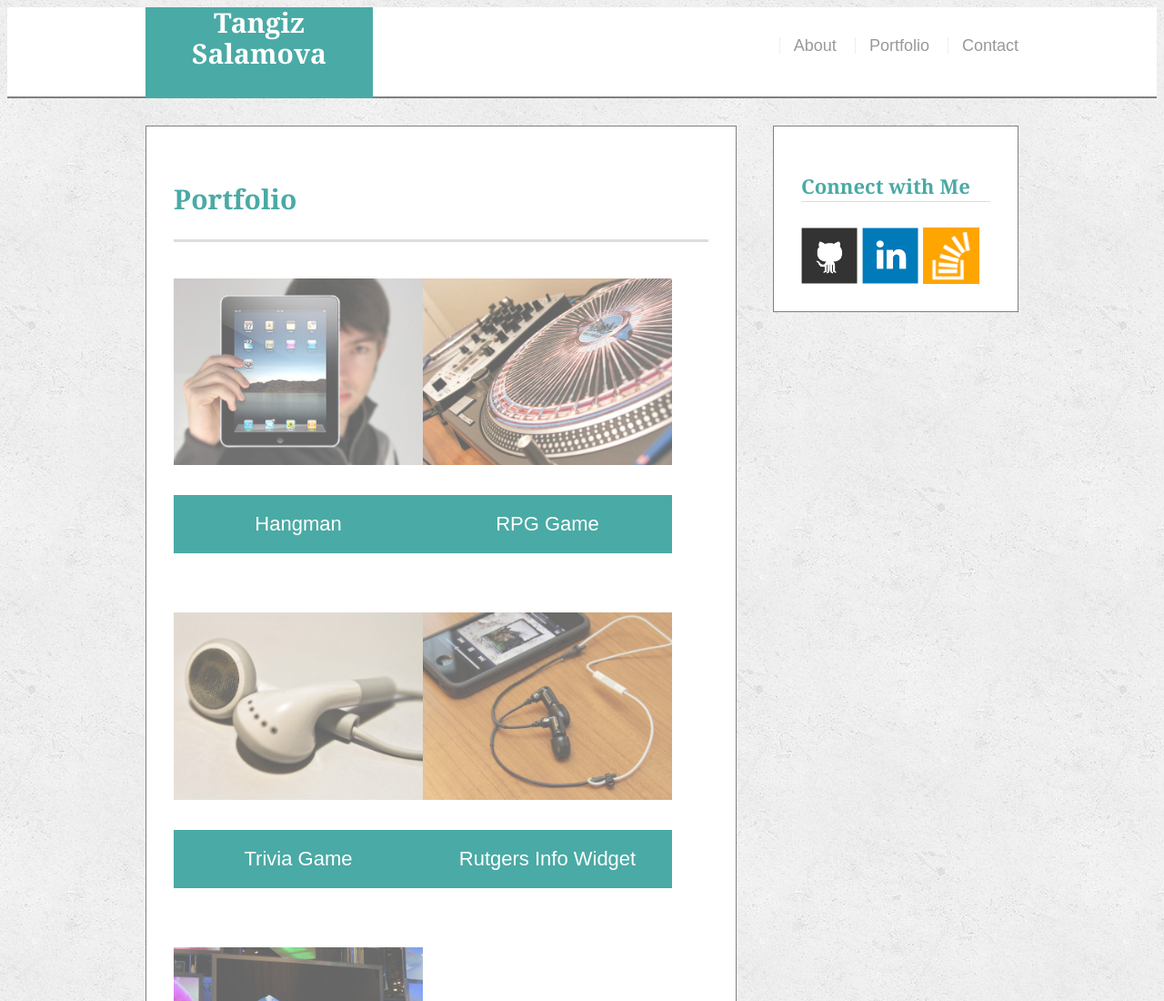
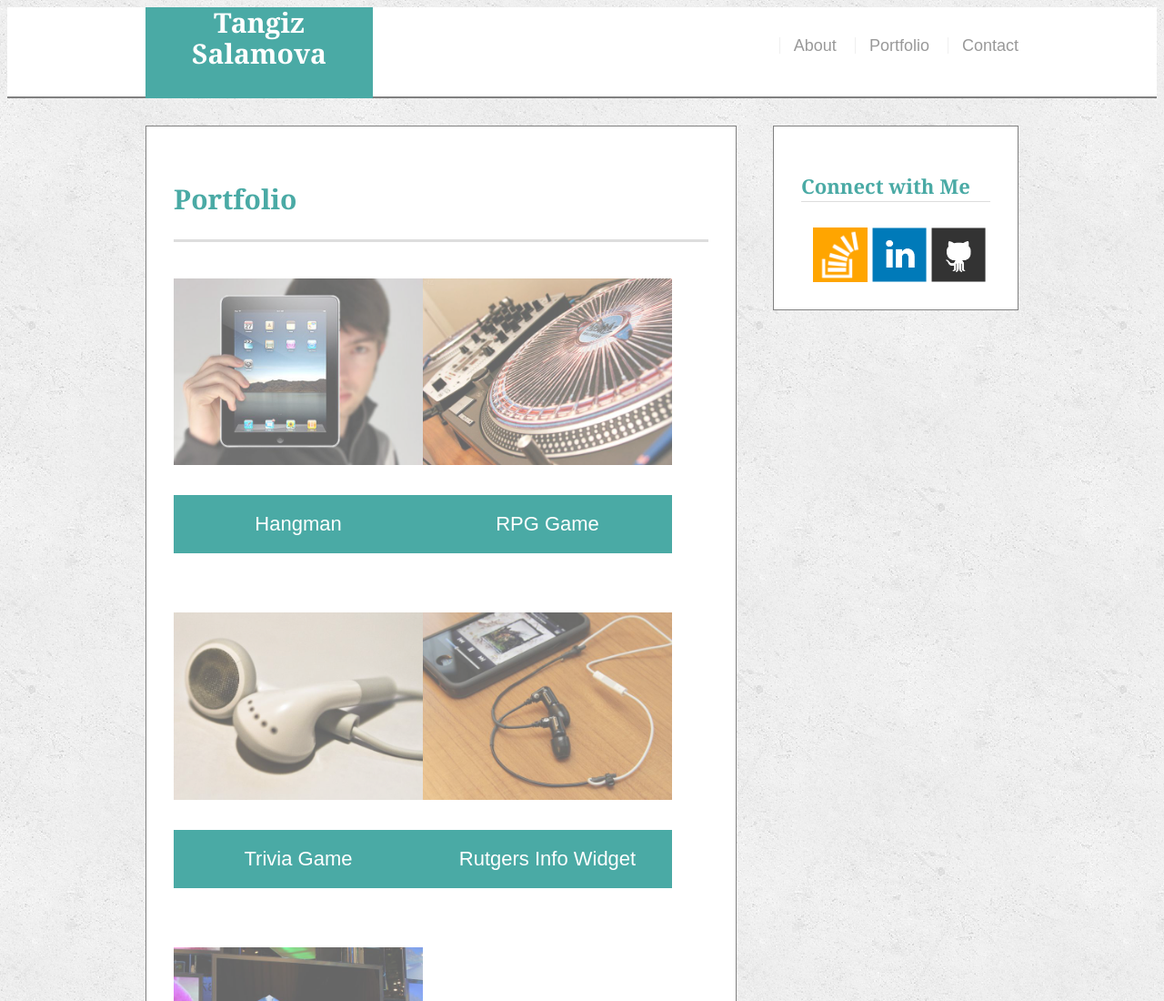
Before and after one commit to TangizSalamova/Homework-part1, a plain HTML site: page portfolio.html in a window 1280 px wide. Shown: the top 1100 px of the page at 91% size. Drawn offline with Linux system fonts and the light colour scheme; files that its build step writes are made by us from their sources.

Commit message:
reset css fayli elave olundu

```diff
--- a/portfolio.html
+++ b/portfolio.html
@@ -15,9 +15,9 @@
         <div class="containar">
             <a class="logo" href="./index.html">Tangiz Salamova</a>
             <nav>
-                <a href="index.html">About</a>
-                <a href="portfolio.html">Portfolio</a>
-                <a href="contact.html">Contact</a>
+                <a href="./index.html">About</a>
+                <a href="./portfolio.html">Portfolio</a>
+                <a href="./contact.html">Contact</a>
             </nav>
         </div>
     </header>
--- /dev/null
+++ b/reset.css
@@ -0,0 +1,48 @@
+/* http://meyerweb.com/eric/tools/css/reset/
+   v2.0 | 20110126
+   License: none (public domain)
+*/
+
+html, body, div, span, applet, object, iframe,
+h1, h2, h3, h4, h5, h6, p, blockquote, pre,
+a, abbr, acronym, address, big, cite, code,
+del, dfn, em, img, ins, kbd, q, s, samp,
+small, strike, strong, sub, sup, tt, var,
+b, u, i, center,
+dl, dt, dd, ol, ul, li,
+fieldset, form, label, legend,
+table, caption, tbody, tfoot, thead, tr, th, td,
+article, aside, canvas, details, embed,
+figure, figcaption, footer, header, hgroup,
+menu, nav, output, ruby, section, summary,
+time, mark, audio, video {
+	margin: 0;
+	padding: 0;
+	border: 0;
+	font-size: 100%;
+	font: inherit;
+	vertical-align: baseline;
+}
+/* HTML5 display-role reset for older browsers */
+article, aside, details, figcaption, figure,
+footer, header, hgroup, menu, nav, section {
+	display: block;
+}
+body {
+	line-height: 1;
+}
+ol, ul {
+	list-style: none;
+}
+blockquote, q {
+	quotes: none;
+}
+blockquote:before, blockquote:after,
+q:before, q:after {
+	content: '';
+	content: none;
+}
+table {
+	border-collapse: collapse;
+	border-spacing: 0;
+}
--- a/style.css
+++ b/style.css
@@ -96,9 +96,9 @@ nav a {
 }
 
 .sosial {
-    float: left;
-    width: 62px;
-    height: 62px;
+    float: right;
+    width: 60px;
+    height: 60px;
     margin-top: 8px;
     margin-right: 5px;
 }
```
Also changed, not shown: index.html (+2 -2 lines).
